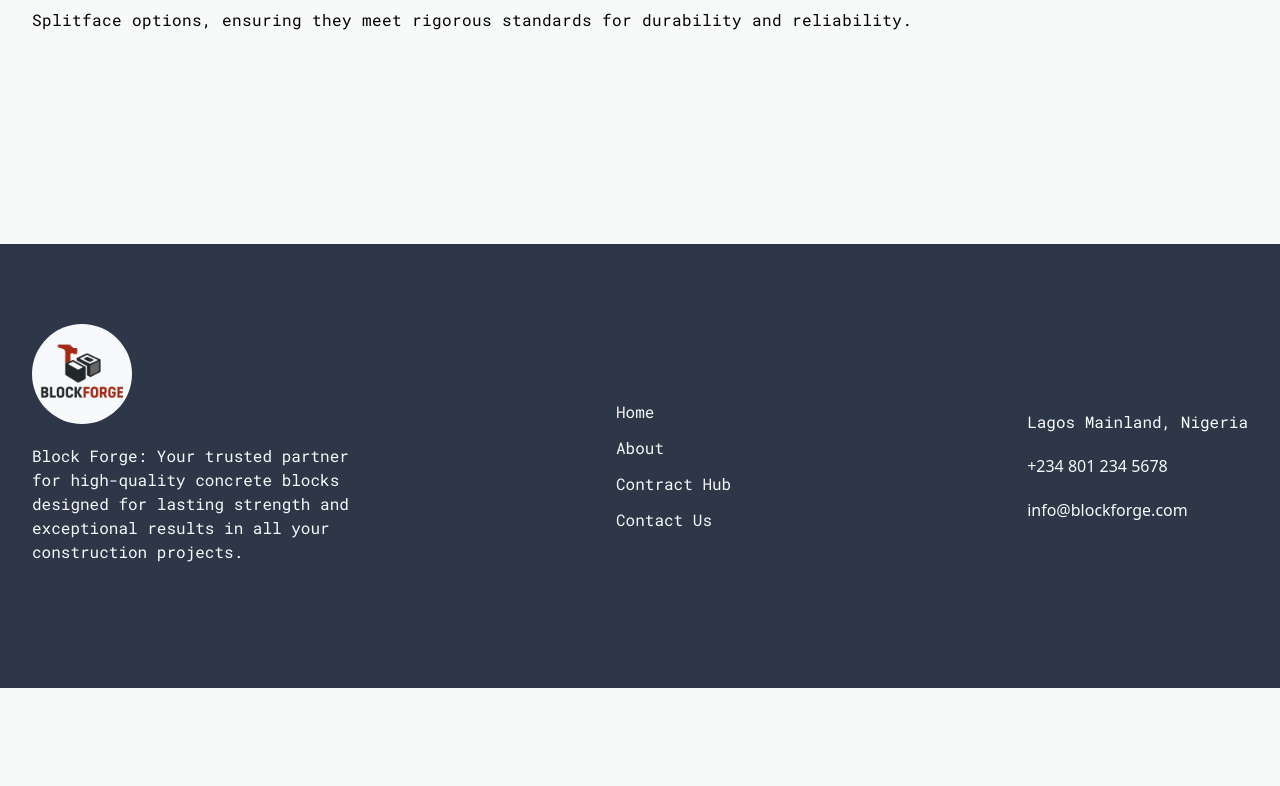
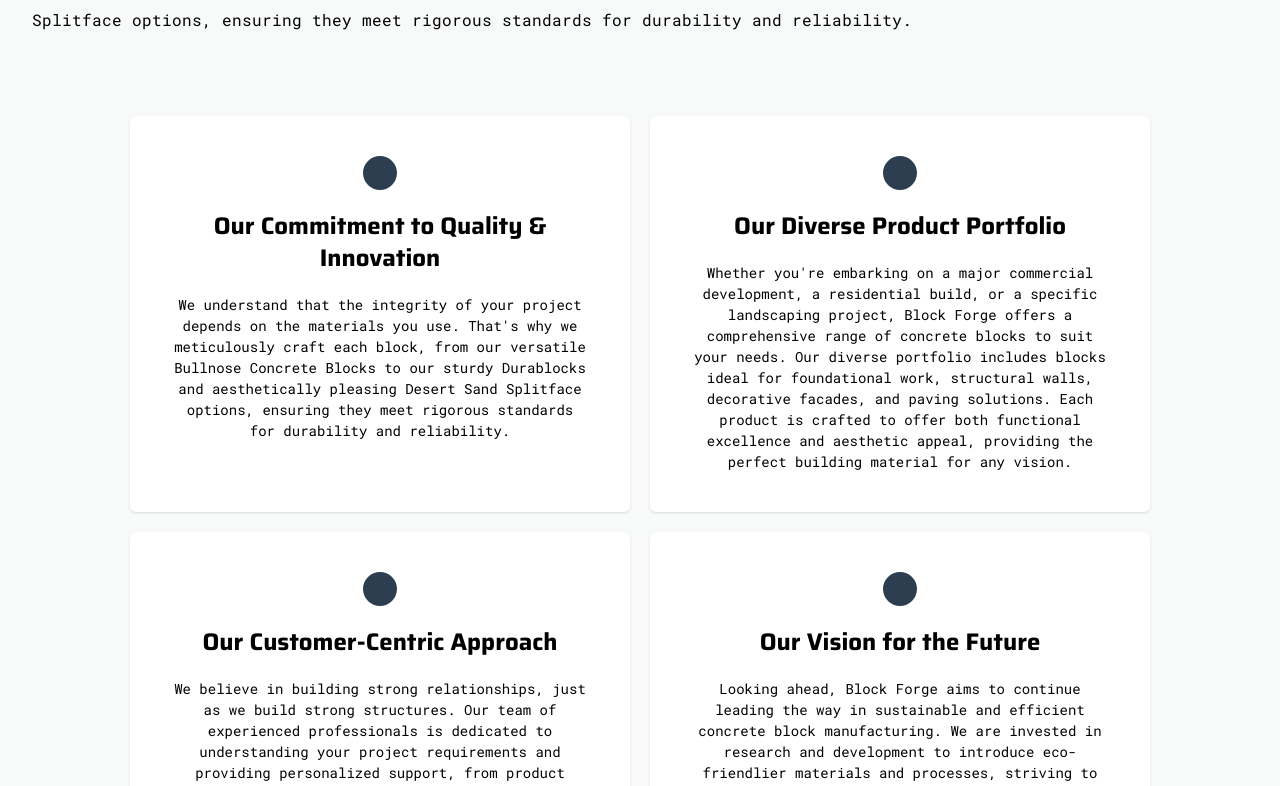
Before and after one commit to Bewizi/block_forge_frontend, a Vue app: page /about in a window 1280 px wide. Shown: the part 1288-2074 px from the top of the page. Before the commit the page ends 1976 px from the top, so only its background shows below. Built offline with nearby package versions, Linux system fonts and the light colour scheme; some icons are missing.

Commit message:
added style and reused the component

```diff
--- a/src/components/ui/Card_UI.vue
+++ b/src/components/ui/Card_UI.vue
@@ -1,7 +1,9 @@
 <script setup lang="ts"></script>
 
 <template>
-  <div></div>
+  <div class="w-[500px] bg-white shadow p-10 rounded-md">
+    <slot></slot>
+  </div>
 </template>
 
 <style scoped></style>
```
